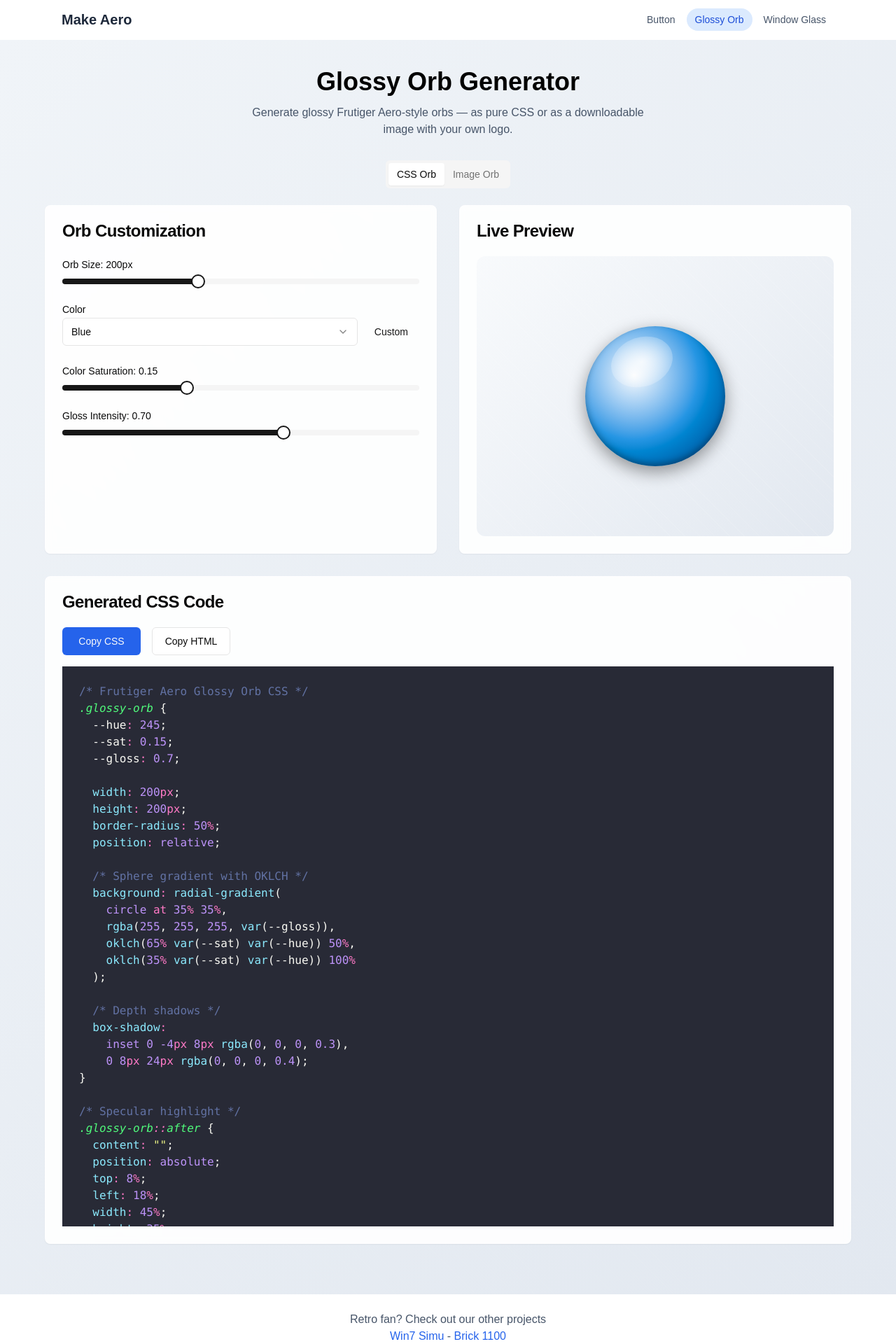
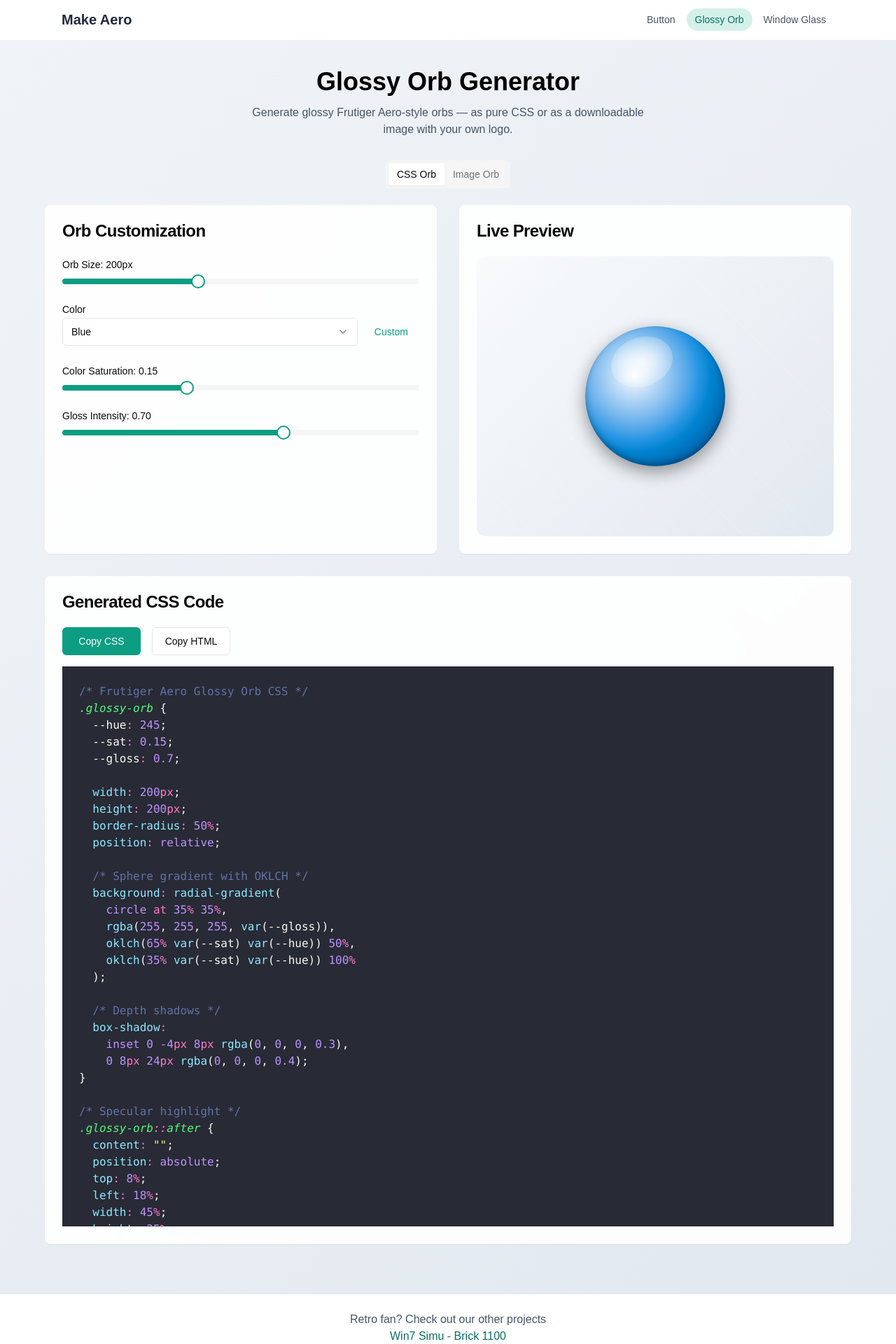
Before and after one commit to Visnalize/makeaero, a Next.js app: page /orb in a window 1280 px wide. Shown: the top 1920 px of the page at 70% size. Built offline with nearby package versions, Linux system fonts and the light colour scheme.

Commit message:
feat: update brand color as primary color across the project

```diff
--- a/app/globals.css
+++ b/app/globals.css
@@ -26,8 +26,8 @@ pre {
     --card-foreground: 0 0% 3.9%;
     --popover: 0 0% 100%;
     --popover-foreground: 0 0% 3.9%;
-    --primary: 0 0% 9%;
-    --primary-foreground: 0 0% 98%;
+    --primary: 169 86% 33%;
+    --primary-foreground: 0 0% 100%;
     --secondary: 0 0% 96.1%;
     --secondary-foreground: 0 0% 9%;
     --muted: 0 0% 96.1%;
@@ -38,7 +38,7 @@ pre {
     --destructive-foreground: 0 0% 98%;
     --border: 0 0% 89.8%;
     --input: 0 0% 89.8%;
-    --ring: 0 0% 3.9%;
+    --ring: 169 86% 33%;
     --chart-1: 12 76% 61%;
     --chart-2: 173 58% 39%;
     --chart-3: 197 37% 24%;
--- a/app/orb/page.tsx
+++ b/app/orb/page.tsx
@@ -459,7 +459,7 @@ export default function OrbGeneratorPage() {
                     <canvas ref={canvasRef} />
                     <Button
                       onClick={handleDownload}
-                      className="bg-blue-600 hover:bg-blue-700"
+                      className="bg-brand hover:bg-brand-dark"
                     >
                       <Download className="mr-2 w-4 h-4" />
                       Download PNG
--- a/app/page.tsx
+++ b/app/page.tsx
@@ -100,7 +100,7 @@ export default function HomePage() {
           </p>
           <p className="mt-2 text-slate-500 text-sm">
             A project by{" "}
-            <a href="https://visnalize.com" target="_blank" className="text-blue-600 hover:underline">
+            <a href="https://visnalize.com" target="_blank" className="text-brand-dark hover:underline">
               Visnalize
             </a>
           </p>
@@ -114,9 +114,9 @@ export default function HomePage() {
               href={feature.href}
               className="group block"
             >
-              <div className="bg-white/80 hover:bg-white/95 hover:shadow-blue-100/50 hover:shadow-lg backdrop-blur-sm p-6 border border-white/40 rounded-2xl h-full transition-all hover:-translate-y-1 duration-300">
+              <div className="bg-white/80 hover:bg-white/95 hover:shadow-brand-light/50 hover:shadow-lg backdrop-blur-sm p-6 border border-white/40 rounded-2xl h-full transition-all hover:-translate-y-1 duration-300">
                 <div className="flex items-center gap-3 mb-4">
-                  <div className="bg-blue-50 p-2 rounded-xl text-blue-600">
+                  <div className="bg-brand-light p-2 rounded-xl text-brand-dark">
                     <feature.icon className="w-5 h-5" />
                   </div>
                   <h2 className="font-semibold text-slate-800">{feature.title}</h2>
--- a/components/code-output.tsx
+++ b/components/code-output.tsx
@@ -40,9 +40,7 @@ export function CodeOutput({
             <Button
               key={btn.label}
               variant={btn.variant ?? (i === 0 ? "default" : "outline")}
-              className={
-                (i === 0 ? "bg-blue-600 hover:bg-blue-700" : "") + " w-28"
-              }
+              className="w-28"
               onClick={() => handleCopy(btn.text, i)}
             >
               {copiedIndex === i ? "Copied!" : btn.label}
--- a/components/site-footer.tsx
+++ b/components/site-footer.tsx
@@ -3,11 +3,11 @@ export function SiteFooter() {
     <footer className="py-6 text-slate-600 text-center">
       <p>Retro fan? Check out our other projects</p>
       <p>
-        <a href="https://visnalize.com/win7simu" target="_blank" className="text-blue-600 hover:underline">
+        <a href="https://visnalize.com/win7simu" target="_blank" className="text-brand-dark hover:underline">
           Win7 Simu
         </a>{" "}
         -{" "}
-        <a href="https://visnalize.com/brick1100" target="_blank" className="text-blue-600 hover:underline">
+        <a href="https://visnalize.com/brick1100" target="_blank" className="text-brand-dark hover:underline">
           Brick 1100
         </a>
       </p>
--- a/components/site-header.tsx
+++ b/components/site-header.tsx
@@ -16,7 +16,7 @@ export function SiteHeader() {
   return (
     <header className="top-0 z-50 sticky bg-white/70 backdrop-blur-md border-white/30 border-b">
       <div className="flex justify-between items-center mx-auto px-6 max-w-6xl h-14">
-        <Link href="/" className="font-bold text-slate-800 hover:text-blue-600 text-xl transition-colors">
+        <Link href="/" className="font-bold text-slate-800 hover:text-brand text-xl transition-colors">
           Make Aero
         </Link>
         <nav className="flex items-center gap-1">
@@ -27,7 +27,7 @@ export function SiteHeader() {
               className={cn(
                 "px-3 py-1.5 rounded-full font-medium text-sm transition-colors",
                 pathname === link.href
-                  ? "bg-blue-100 text-blue-700"
+                  ? "bg-brand-light text-brand-dark"
                   : "text-slate-600 hover:text-slate-900 hover:bg-slate-100"
               )}
             >
--- a/tailwind.config.ts
+++ b/tailwind.config.ts
@@ -13,6 +13,12 @@ const config: Config = {
   theme: {
   	extend: {
   		colors: {
+  			brand: {
+  				DEFAULT: '#0c9b81', /* 169 86% 33% — passes WCAG AA for UI components (3.6:1 on white) */
+  				dark: '#09725f',    /* 169 86% 24% — passes WCAG AA for body text links (4.6:1 on white) */
+  				light: '#d4f0ea',   /* very light tint for backgrounds */
+  				foreground: '#ffffff',
+  			},
   			background: 'hsl(var(--background))',
   			foreground: 'hsl(var(--foreground))',
   			card: {
```
